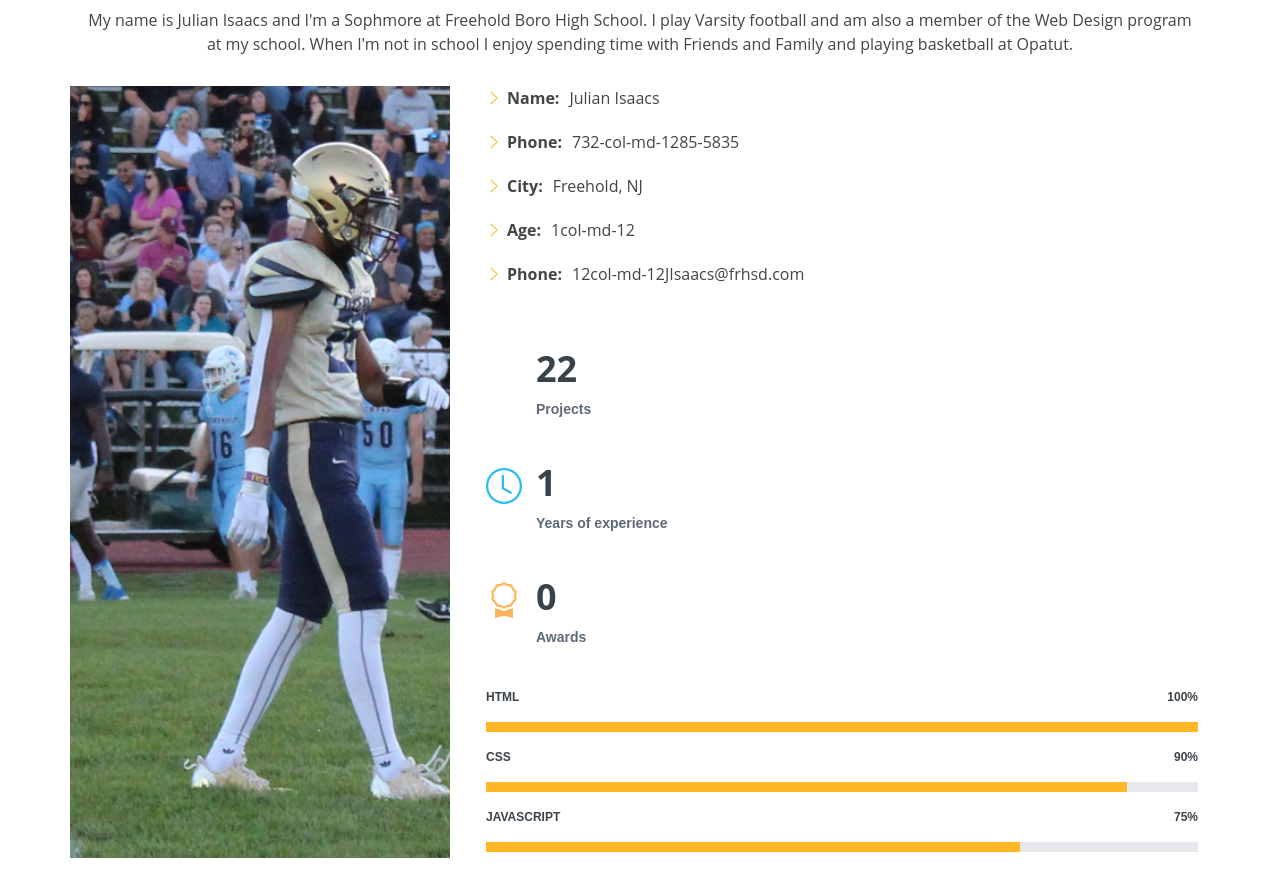
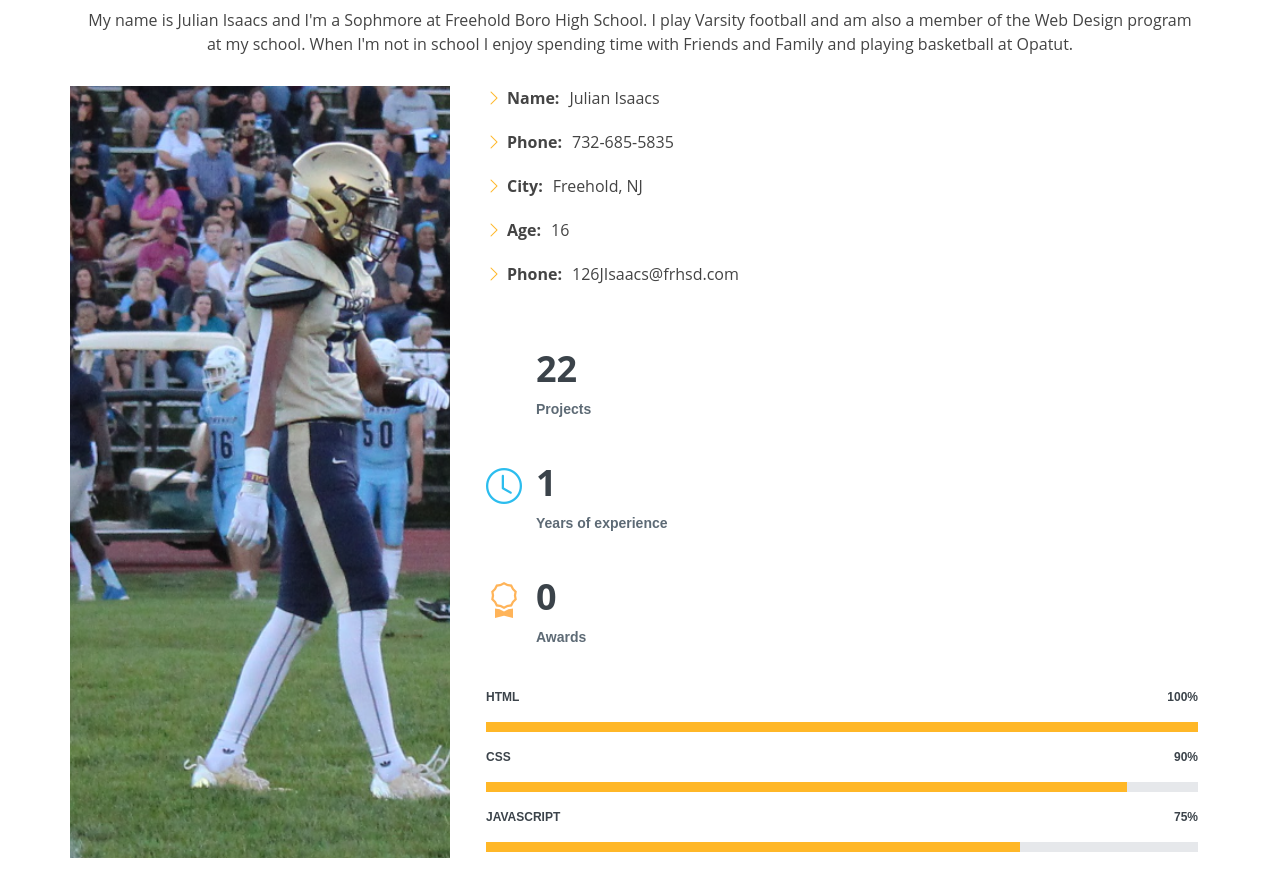
Before and after one commit to J2U0J0U7/Portfolio, a plain HTML site: page index.html in a window 1280 px wide. Shown: the part 940-1836 px from the top of the page. Drawn offline with Linux system fonts and the light colour scheme; some icons are missing.

Commit message:
finished

```diff
--- a/index.html
+++ b/index.html
@@ -88,15 +88,15 @@
                   <ul>
                     <li><i class="bi bi-chevron-right"></i> <strong>Name:</strong> <span>Julian Isaacs</span></li>
 
-                    <li><i class="bi bi-chevron-right"></i> <strong>Phone:</strong> <span>732-col-md-1285-5835</span></li>
+                    <li><i class="bi bi-chevron-right"></i> <strong>Phone:</strong> <span>732-685-5835</span></li>
                     <li><i class="bi bi-chevron-right"></i> <strong>City:</strong> <span>Freehold, NJ</span></li>
                   </ul>
                 </div>
                 <div class="col-lg-col-md-12">
                   <ul>
-                    <li><i class="bi bi-chevron-right"></i> <strong>Age:</strong> <span>1col-md-12</span></li>
+                    <li><i class="bi bi-chevron-right"></i> <strong>Age:</strong> <span>16</span></li>
 
-                    <li><i class="bi bi-chevron-right"></i> <strong>Phone:</strong> <span>12col-md-12JIsaacs@frhsd.com</span>
+                    <li><i class="bi bi-chevron-right"></i> <strong>Phone:</strong> <span>126JIsaacs@frhsd.com</span>
                     </li>
 
                   </ul>
```
